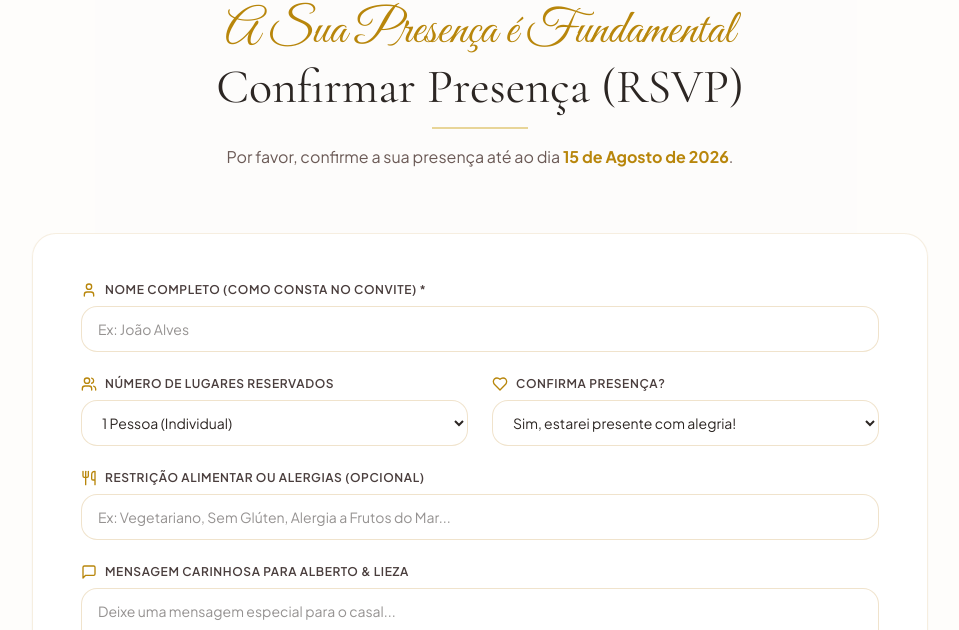
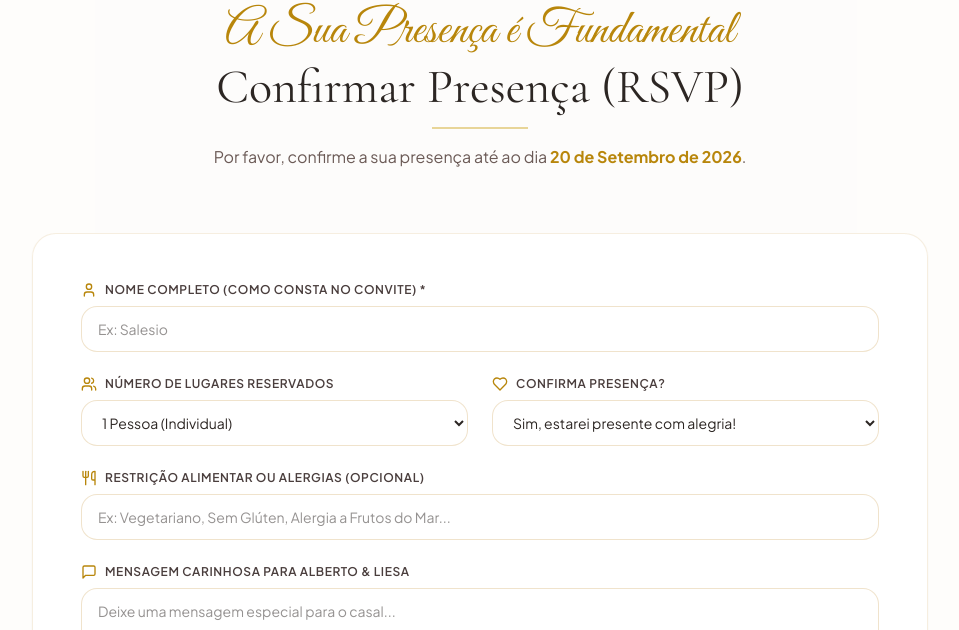
Before and after one commit to mutxado/alberto-e-lieza, a React (Vite) app: page / in a window 1280 px wide. Shown: the part 8908-9538 px from the top of the page, without its empty margins (160-1119 px from the left). Built offline with nearby package versions, Linux system fonts and the light colour scheme.

Commit message:
Atualizada data limite do RSVP e ativada reserva local de confirmacoes

```diff
--- a/src/components/RsvpForm.jsx
+++ b/src/components/RsvpForm.jsx
@@ -31,6 +31,18 @@ export function RsvpForm() {
 
     setSubmitted(true);
 
+    // Save locally in browser storage as backup
+    try {
+      const existing = JSON.parse(localStorage.getItem('alberto_liesa_rsvp_confirmations') || '[]');
+      const newConfirmation = {
+        ...formData,
+        timestamp: new Date().toLocaleString('pt-MZ')
+      };
+      localStorage.setItem('alberto_liesa_rsvp_confirmations', JSON.stringify([newConfirmation, ...existing]));
+    } catch (err) {
+      console.log('Saved confirmation to local storage');
+    }
+
     // Build formatted WhatsApp message
     const textMsg = `Olá! Acabei de confirmar a minha presença no vosso casamento 🎉\n\n` +
       `*Nome:* ${formData.name}\n` +
@@ -60,7 +72,7 @@ export function RsvpForm() {
           </h2>
           <div className="w-24 h-0.5 bg-[#D4AF37]/50 mx-auto mt-4 mb-4" />
           <p className="text-sm sm:text-base text-[#6B5A56] max-w-xl mx-auto">
-            Por favor, confirme a sua presença até ao dia <span className="font-bold text-[#B8860B]">15 de Agosto de 2026</span>.
+            Por favor, confirme a sua presença até ao dia <span className="font-bold text-[#B8860B]">20 de Setembro de 2026</span>.
           </p>
         </div>
 
@@ -75,7 +87,7 @@ export function RsvpForm() {
                 Obrigado pela Confirmação!
               </h3>
               <p className="text-sm sm:text-base text-[#5A4D4A] max-w-md mx-auto mb-8">
-                A sua resposta foi registada com sucesso e a mensagem foi redirecionada para o WhatsApp dos noivos.
+                A sua resposta foi registada com sucesso e a mensagem foi enviada para o WhatsApp dos noivos.
               </p>
               <button
                 onClick={() => setSubmitted(false)}
@@ -96,7 +108,7 @@ export function RsvpForm() {
                 <input
                   type="text"
                   required
-                  placeholder="Ex: João Alves"
+                  placeholder="Ex: Salesio"
                   value={formData.name}
                   onChange={(e) => setFormData({ ...formData, name: e.target.value })}
                   className="w-full px-4 py-3 rounded-2xl bg-white border border-[#E2C799]/50 focus:border-[#D4AF37] focus:ring-2 focus:ring-[#D4AF37]/20 outline-hidden text-sm text-[#2C2623] transition-all"
@@ -157,7 +169,7 @@ export function RsvpForm() {
               <div>
                 <label className="block text-xs uppercase tracking-wider font-semibold text-[#4A3E3D] mb-2 flex items-center gap-2">
                   <MessageSquare className="w-4 h-4 text-[#B8860B]" />
-                  Mensagem Carinhosa para Alberto & Lieza
+                  Mensagem Carinhosa para Alberto & Liesa
                 </label>
                 <textarea
                   rows={3}
```
Also changed, not shown: 3 other files (tests, documents, lock files or other folders).
